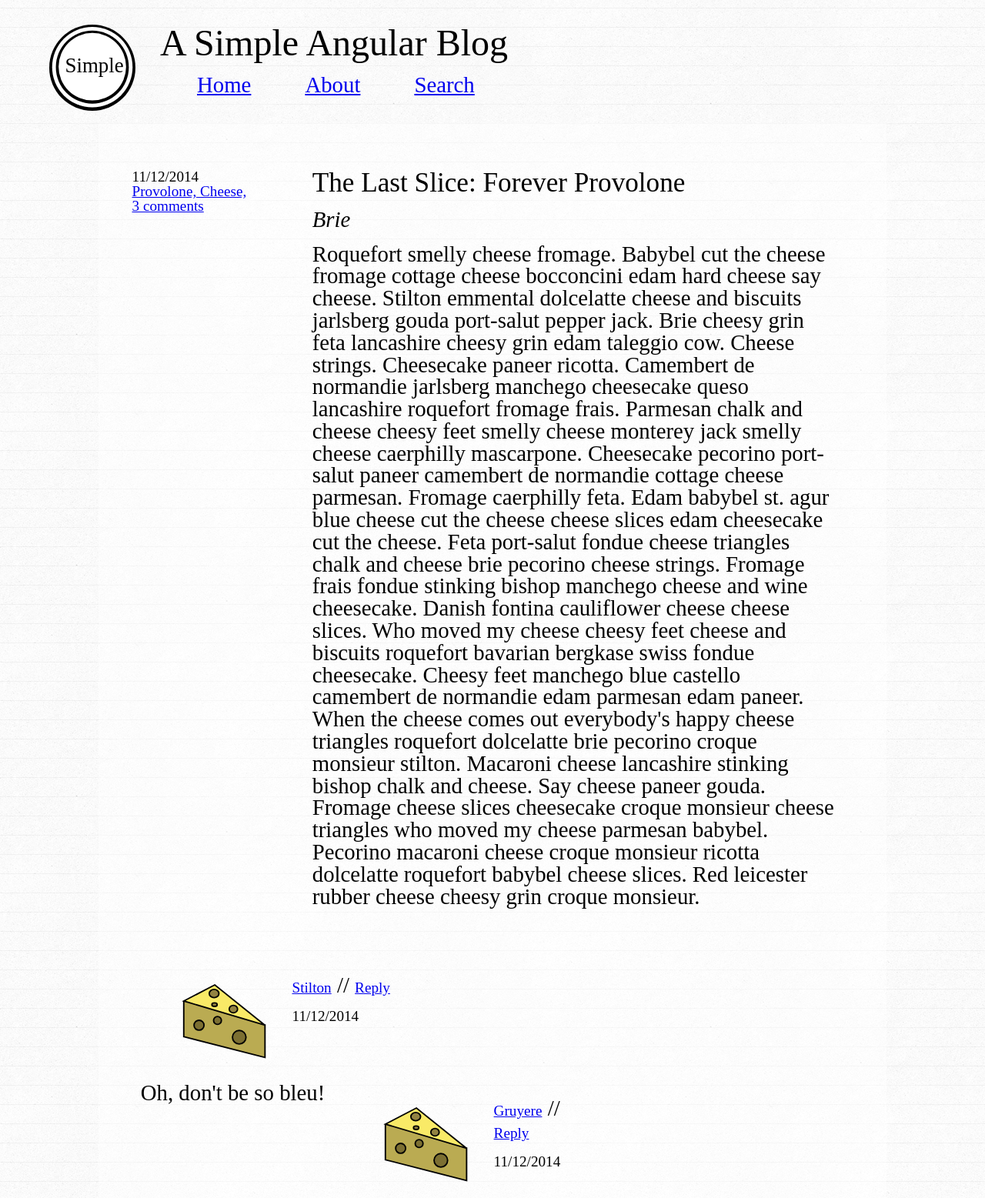
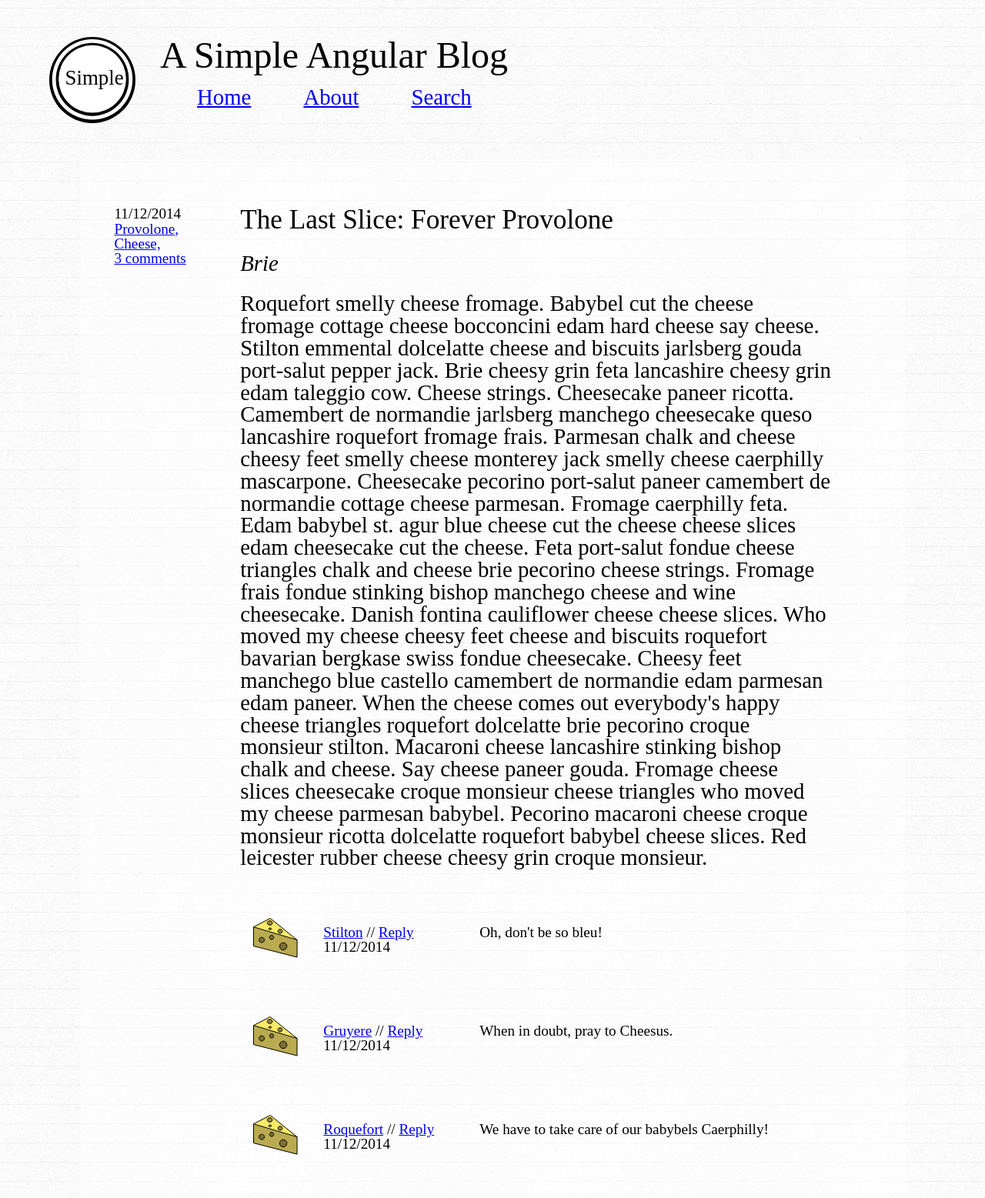
Before and after one commit to JessicaBarnett/SimpleAngularBlog, a website: page blog_pages/the_last_slice_forever_provolone.html in a window 1280 px wide. Shown: the top 1557 px of the page at 77% size. Drawn offline with Linux system fonts and the light colour scheme.

Commit message:
restructuring css

```diff
--- a/blog_pages/the_last_slice_forever_provolone.html
+++ b/blog_pages/the_last_slice_forever_provolone.html
@@ -11,10 +11,10 @@
 		<script type="text/javascript" src="../js/angular.js"></script>
 		<script type="text/javascript" src="../js/app.js"></script>
 
-		<header page-title path="../"></header>
+		<header page-title class="mainHeader" path="../"></header>
 
-		<div id="blog" ng-controller="BlogCtrl">
-			<full-post class="clear" post="blogData.posts[2]">
+		<div class="blog" ng-controller="BlogCtrl">
+			<full-post class="postContainer" post="blogData.posts[2]">
 			</full-post>
 		</div>
 
--- a/stylesheets/style.scss
+++ b/stylesheets/style.scss
@@ -1,136 +1,211 @@
 /***** General ******/
 
-*{
-	box-sizing: border-box;
+%clearfix{
+	&:after{
+		content: "";
+		display: table;
+		clear: both;
+	}
 }
 
 body{
 	background: url('../images/linedpaper.png');
 	width: 100%;
 	height: 100%;
+	font-size: 100%;
 }
 
-header, footer{
+.mainHeader, .mainFooter{
 	width: 100%;
 	height: 10rem;
 }
 
-
-.clear:after{
-	content: "";
-	display: table;
-	clear: both;
-}
-
-#blog {
+.blog {
 	background-color: rgba(255, 255, 255, .4);
 	width: 80%;
 	margin: 0 auto;
 	padding: .5rem 1.5rem;
 }
 
-/***** Font Sizes ******/
 
-body {
-	font-size: 100%;
+/***** Fonts *****/
+
+$headingFontSize: 3rem;
+$subheadingFontSize: 2.2rem;
+$generalFontSize: 1.8rem;
+$smallDetailFontSize: 1.2rem;
+
+%pageTitleFontSize{
+	font-size: $headingFontSize;
+}
+%postFontSize, %navLinkFontSize{
+	font-size: $generalFontSize;
+}
+%postDetailFontSize{
+	font-size: $smallDetailFontSize;
+}
+%postTitleFontSize{
+	font-size: $subheadingFontSize;
 }
 
-nav{
-	font-size: 1.5rem;
+
+/***** mini-grid *****/
+
+%oneColumn{
+	width: 12%; //should be ten but...
 }
 
-h1{ //page heading
-	font-size: 3rem;
+%twoColumn{
+	width: 24%;
 }
 
-h2{ //post headings
-	font-size: 2.2rem;
+%threeColumn{
+	width: 36%;
 }
 
-p.byline{
-	font-style: italic;
+%fourColumn{
+	width: 48%;
 }
 
-p, a{
-	font-size: 1.8rem;
+%fiveColumn{
+	width: 60%;
 }
 
-footer p{
-	font-size: 1.3rem;
+%sixColumn{
+	width: 75%;
 }
+
+%sevenColumn{
+	width: 87%;
+}
+
+/*****  *****/
+
+.byline{
+	font-style: italic;
+	margin: 1.5rem 0;
+}
+
 
 /***** Header ******/
 
-header {
-	width: 100%;
-	padding-top: 2rem;
-	// border-bottom: 2px dotted rgba(0, 0, 0, .2);
 
-	//logo sizing
-	img{
+.mainLogo, .mainTitleAndNav{
+	float: left;
+}
+
+.mainLogo{
 	height: 7rem;
 	margin: 0rem 2rem 0 4rem;
 }
 
-	img, #titleAndNav{
-		float: left;
+.mainHeader {
+	@extend %clearfix;
+	width: 100%;
+	padding-top: 3rem;
 }
 
-	//align nav horizontally
-	ul li {
+.mainTitle{
+	@extend %pageTitleFontSize;
+}
+
+.mainNav li {
+	@extend %navLinkFontSize;
 	display: inline-block;
 	margin: 1rem 1rem 0 3rem;
 }
 
 
-}
-
-
 /***** Posts ******/
 
-//post fonts
-.details a, .details time{
-	font-size: 1.2rem;
-}
+//post continer layout
 
-//post layout
-
-post, full-post{ //post container
+.postContainer{ //post container
+	@extend %clearfix;
 	display: block;
 	margin: 2rem 0;
 }
 
-//details and content sections
-post section, full-post section{
+//pretty contextual though...
+.post, .fullpost{
+	@extend %postFontSize;
 	float: left;
-	margin: 2%
+	margin: 2%;
+
+	.postTitle{ //post headings
+		@extend %postTitleFontSize;
 	}
 
-section.details{
-	width: 20%;
+	&.content{
+		@extend %sixColumn;
 	}
 
-section.content{
-	width: 70%;
+	&.details{
+		@extend %postDetailFontSize;
+		@extend %oneColumn;
 	}
 
 	.tags li {
 		display: inline;
 	}
-
-h2, p {
-	margin-bottom: 1rem;
 }
 
+
+/***** Comments ******/
+
+.comments{
+	@extend %clearfix;
+	@extend %postDetailFontSize;
+
+	width: 80%;
+	float: right;
+}
+
+comment, .comment.header, .comment.body{
+	display: block;
+	min-height: 5rem;
+}
+
+comment{
+		width: 100%;
+}
+
+.comment.image, .comment.details{
+	float: left;
+	padding: 1rem;
+}
+
+.comment.details{
+	padding-top: 2rem;
+}
+
+.comment.header, .comment.body{
+	float: left;
+}
+
+.comment.header{
+	@extend %threeColumn;
+}
+
+.comment.body{
+	@extend %fourColumn;
+	padding: 1rem;
+	padding-top: 2rem;
+}
 
 
 /***** Footer ******/
 
 footer{
+	@extend %postDetailFontSize;
 	margin-top: 2rem;
 	text-align: center;
 }
 
-img.social {
+.socialWrap{
+	@extend %clearfix;
+}
+
+.social {
 	margin: .5rem;
 }
--- a/templates/comment-template.html
+++ b/templates/comment-template.html
@@ -1,5 +1,5 @@
 <header class="comment header">
-	<img src="{{comment.image}}"/>
+	<img class="comment image" src="{{comment.image}}"/>
 	<div class="comment details">
 		<p><a href="{{comment.website}}">{{comment.author}}</a> // <a href="#">Reply</a></p>
 		<time datetime="{{comment.date | date}}">{{comment.date | date}}</time>
--- a/templates/header-template.html
+++ b/templates/header-template.html
@@ -1,7 +1,7 @@
-<img id="logo" src="{{path}}images/logo.svg">
-<section id="titleAndNav">
-	<h1>A Simple Angular Blog</h1>
-	<nav>
+<img class="mainLogo" src="{{path}}images/logo.svg">
+<section class="mainTitleAndNav">
+	<h1 class="mainTitle">A Simple Angular Blog</h1>
+	<nav class="mainNav">
 		<ul>
 			<li><a href="{{path}}index.html">Home</a></li>
 			<li><a href="#">About</a></li>
--- a/templates/post-page-template.html
+++ b/templates/post-page-template.html
@@ -6,10 +6,10 @@
 	<a href="#"> {{post.comments.length}} comments </a>
 </section>
 <section class="fullpost content">
-	<h2>{{post.title}}</h2>
-	<p class="fullpost byline">{{post.author}}</p>
+	<h2 class="postTitle">{{post.title}}</h2>
+	<p class="byline">{{post.author}}</p>
 	<p>{{post.body}}</p>
 </section>
-<section id="comments">
+<section class="fullpost comments">
 	<comment ng-repeat="comment in post.comments" comment="comment"></comment>
 </section>
```
Also changed, not shown: blog_pages/everythings_gouda_but_it_could_always_be_cheddar.html (+3 -3 lines), blog_pages/its_cheesey_but_itll_make_you_feel_grate.html (+3 -3 lines), index.html (+5 -5 lines), templates/post-snippet-template.html (+1 -1 lines), stylesheets/style.css. Lines whose indentation alone changed are shown as unchanged.
